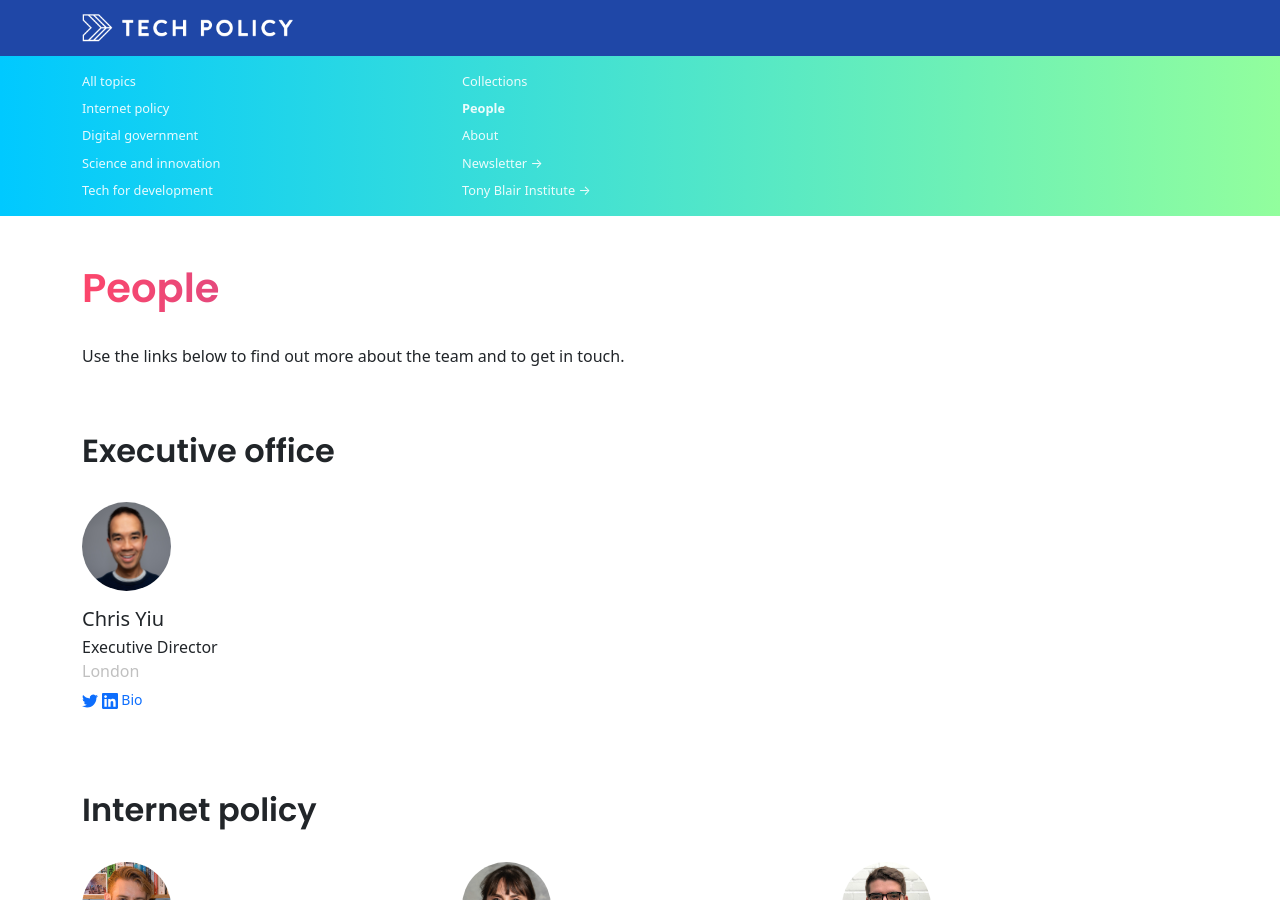
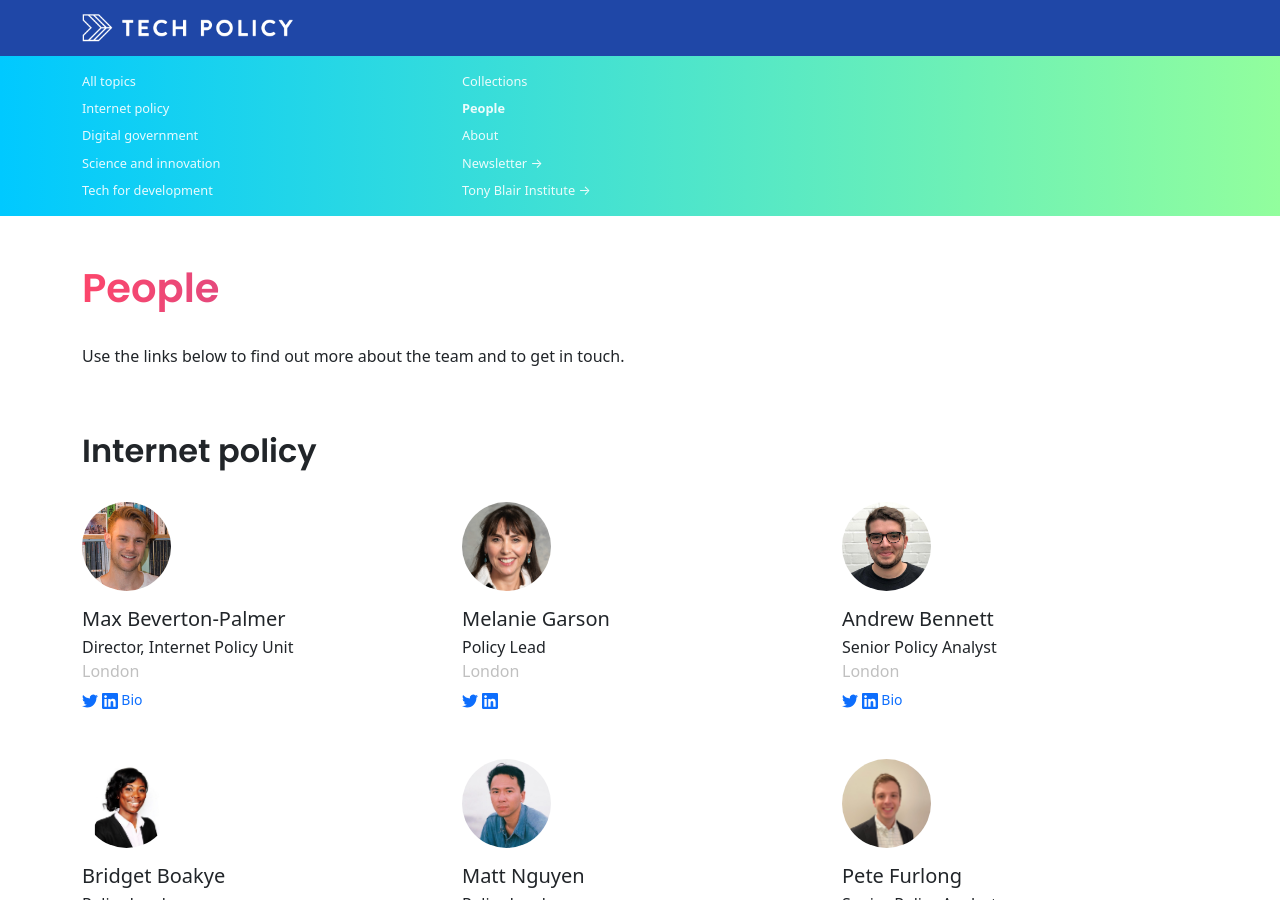
Before and after one commit to techpolicyio/techpolicyio.github.io, a Jekyll site: the page built from pages/people.md, in a window 1280 px wide and 900 px high. Built offline with Jekyll 4.4.1, drawn with Linux system fonts in a browser that asks for light colours.

Commit message:
Update team.yml

```diff
--- a/_data/team.yml
+++ b/_data/team.yml
@@ -1,11 +1,3 @@
-- name: Chris Yiu
-  title: Executive Director
-  unit: edo
-  geo: London
-  img: chris.jpg
-  tbi: chris-yiu
-  tw: clry2
-  li: clry2
 - name: Ariana Kiran Singh
   title: Senior Operations Analyst
   unit: sot
```
